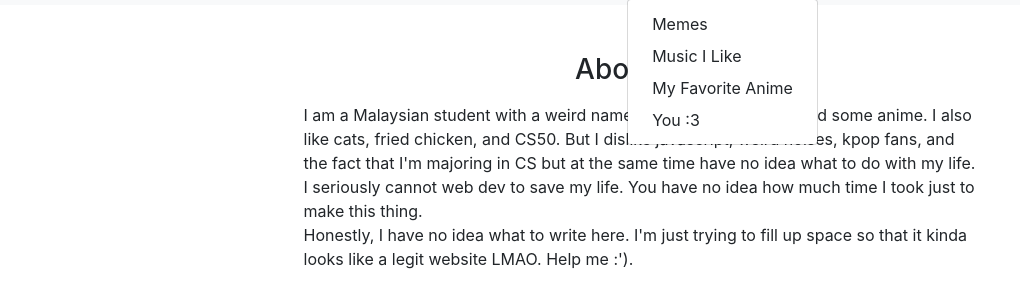
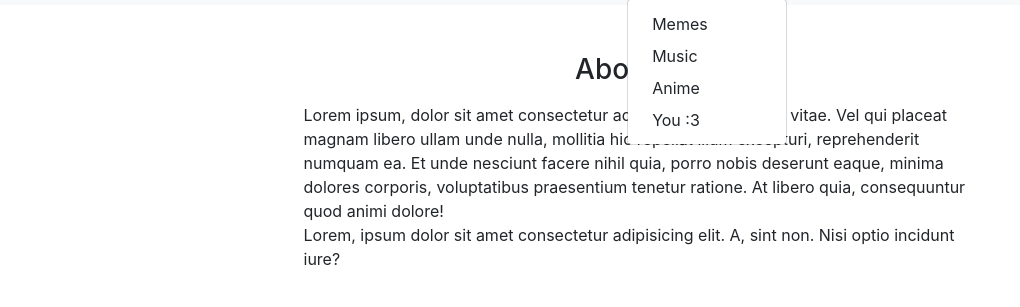
Before and after one commit to yawjalik/sharron-dejesus.github.io, a plain HTML site: page about.html in a window 1280 px wide. Both pictures are taken after a click on the link "Stuff I Like". Shown: the part 51-358 px from the top of the page, without its empty margins (0-1020 px from the left). Drawn offline with nearby package versions, Linux system fonts and the light colour scheme.

Commit message:
Random update

```diff
--- a/about.html
+++ b/about.html
@@ -30,8 +30,8 @@
                             <a class="nav-link dropdown-toggle" href="#" id="navbardrop" data-toggle="dropdown">Stuff I Like</a>
                             <div class="dropdown-menu">
                                 <a class="dropdown-item" href="memes.html">Memes</a>
-                                <a class="dropdown-item" href="music.html">Music I Like</a>
-                                <a class="dropdown-item" href="anime.html">My Favorite Anime</a>
+                                <a class="dropdown-item" href="music.html">Music</a>
+                                <a class="dropdown-item" href="anime.html">Anime</a>
                                 <a class="dropdown-item" href="https://youtu.be/dQw4w9WgXcQ" target="_blank">You :3</a>
                             </div>
                         </li>
@@ -49,17 +49,16 @@
                 <h3>About Me</h3>
                 <div id="about">
                     <p>
-                        I am a Malaysian student with a weird name.
-                        I like memes, music, and some anime.
-                        I also like cats, fried chicken, and CS50.
-                        But I dislike javascript, weird noises, kpop fans, and the fact that I'm majoring in CS but at the same time have no idea what to do with my life.
-                        I seriously cannot web dev to save my life. You have no idea how much time
-                        I took just to make this thing.
+                        Lorem ipsum, dolor sit amet consectetur adipisicing elit.
+                        Aliquid, vitae. Vel qui placeat magnam libero ullam unde nulla,
+                        mollitia hic repellat illum excepturi, reprehenderit numquam ea.
+                        Et unde nesciunt facere nihil quia, porro nobis deserunt eaque,
+                        minima dolores corporis, voluptatibus praesentium tenetur ratione.
+                        At libero quia, consequuntur quod animi dolore!
                     </p>
                     <p>
-                        Honestly, I have no idea what to write here.
-                        I'm just trying to fill up space so that it kinda looks like a legit website LMAO.
-                        Help me :').
+                        Lorem, ipsum dolor sit amet consectetur adipisicing elit.
+                        A, sint non. Nisi optio incidunt iure?
                     </p>
                 </div>
 
```
Also changed, not shown: anime.html (+9 -3 lines), index.html (+2 -2 lines), memes.html (+2 -2 lines), music.html (+2 -2 lines).
